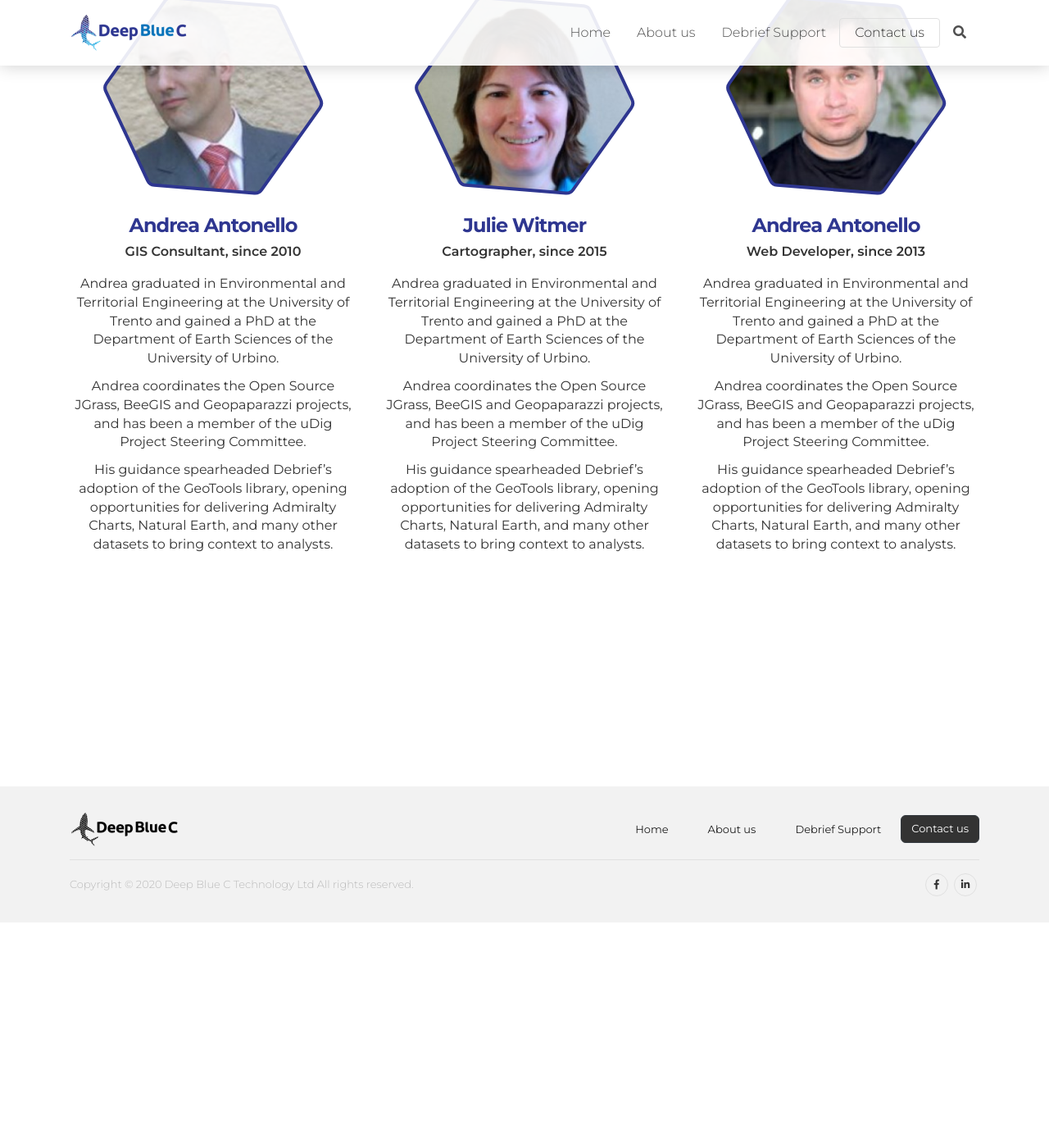
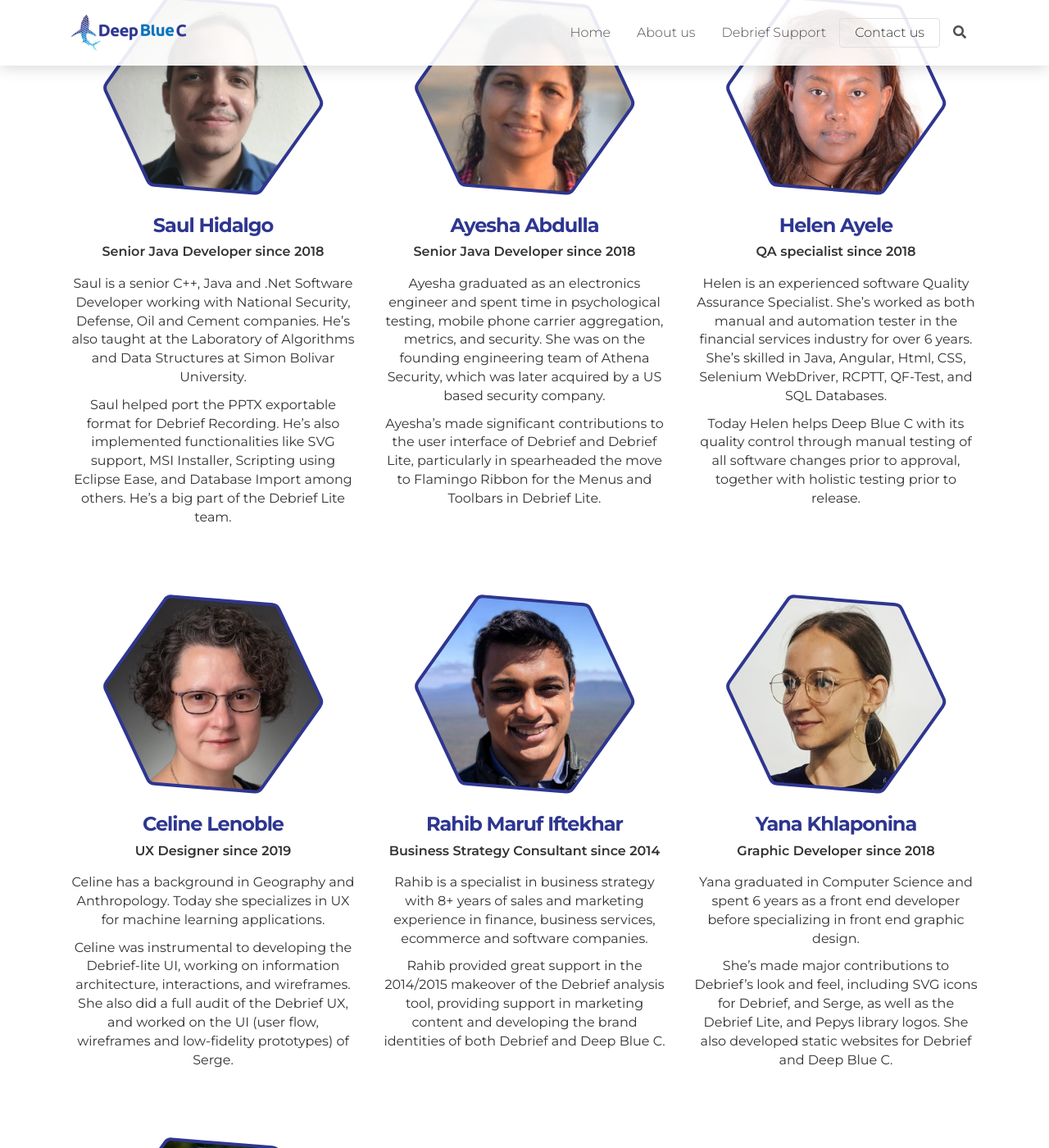
Before and after one commit to DeepBlueCLtd/DeepBlueCLtd.github.io, a Jekyll site: the page built from about-us.html, in a window 1280 px wide and 1400 px high, scrolled down 10394 px. Shown: the whole window at 82% size. Built offline with Jekyll 4.4.1, drawn with Linux system fonts in a browser that asks for light colours; nearby versions of some CDN libraries; before the commit the page ends 11519 px from its top, so only the background shows below that; some of the changed text lies outside the part shown.

Commit message:
Added team member bios

```diff
--- a/_data/team.yml
+++ b/_data/team.yml
@@ -12,39 +12,91 @@
       - paragraph: 'Since then he has worked on surface and submarine command systems, oceanographic support systems, and developed a range of tools related to the development, management and analysis of maritime exercises using both web and desktop technologies.  He also spent 10 years at the pointy end of the Royal Navy’s Fleet Lessons Management System (FLMS) from it’s inception in 2003 to porting the data to the UK’s defence-wide solution in 2013. Along the way he gave knowledge management and business process support to the rolling uniformed lessons management team, participating in (and presenting to) several international conferences.'
       - paragraph: 'Ian created Deep Blue C Technology Ltd (formerly known as PlanetMayo Ltd) in 2000 to allow him to undertake larger challenges, and solve interesting problems across a wider market using a rich network of trusted partners.'
     team:
-      - title: 'Andrea Antonello'
-        subtitle: 'GIS Consultant, since 2010'
-        image: ../assets/images/andrea_antonello.png
-        image_id: team-andrea-antonello
+      - title: 'Saul Hidalgo'
+        subtitle: 'Senior Java Developer since 2018'
+        image: ../assets/images/saul_hidalgo.jpg
+        image_id: team-saul-hidalgo
+        image_x: '-20'
+        image_y: '-10'
+        image_width: '300'
+        image_height: '300'
+        text:
+          - paragraph: 'Saul is a senior C++, Java and .Net Software Developer working with National Security, Defense, Oil and Cement companies. He’s also taught at the Laboratory of Algorithms and Data Structures at Simon Bolivar University.'
+          - paragraph: 'Saul helped port the PPTX exportable format for Debrief Recording. He’s also implemented functionalities like SVG support, MSI Installer, Scripting using Eclipse Ease, and Database Import among others. He’s a big part of the Debrief Lite team.'
+
+      - title: 'Ayesha Abdulla'
+        subtitle: 'Senior Java Developer since 2018'
+        image: ../assets/images/ayesha_abdulla.jpg
+        image_id: team-ayesha-abdulla
+        image_x: '-415'
+        image_y: '-235'
+        image_width: '1200'
+        image_height: '750'
+        text:
+          - paragraph: 'Ayesha graduated as an electronics engineer and spent time in psychological testing, mobile phone carrier aggregation, metrics, and security. She was on the founding engineering team of Athena Security, which was later acquired by a US based security company.'
+          - paragraph: 'Ayesha’s made significant contributions to the user interface of Debrief and Debrief Lite, particularly in spearheaded the move to Flamingo Ribbon for the Menus and Toolbars in Debrief Lite.'
+
+      - title: 'Helen Ayele'
+        subtitle: 'QA specialist since 2018'
+        image: ../assets/images/helen_ayele.png
+        image_id: team-helen-ayele
+        image_x: '-10'
+        image_y: '5'
+        image_width: '290'
+        image_height: '290'
+        text:
+          - paragraph: 'Helen is an experienced software Quality Assurance Specialist. She’s worked as both manual and automation tester in the financial services industry for over 6 years. She’s skilled in Java, Angular, Html, CSS, Selenium WebDriver, RCPTT, QF-Test, and SQL Databases.'
+          - paragraph: 'Today Helen helps Deep Blue C with its quality control through manual testing of all software changes prior to approval, together with holistic testing prior to release.'
+
+      - title: 'Celine Lenoble'
+        subtitle: 'UX Designer since 2019'
+        image: ../assets/images/celine_lenoble.jpg
+        image_id: team-celine-lenoble
         image_x: '0'
         image_y: '-5'
+        image_width: '265'
+        image_height: '265'
+        text:
+          - paragraph: 'Celine has a background in Geography and Anthropology. Today she specializes in UX for machine learning applications.'
+          - paragraph: 'Celine was instrumental to developing the Debrief-lite UI, working on information architecture, interactions, and wireframes. She also did a full audit of the Debrief UX, and worked on the UI (user flow, wireframes and low-fidelity prototypes) of Serge.'
+
+
+      - title: 'Rahib Maruf Iftekhar'
+        subtitle: 'Business Strategy Consultant since 2014 '
+        image: ../assets/images/rahib_maruf_iftekhar.jpg
+        image_id: team-rahib-maruf-iftekhar
+        image_x: '-37'
+        image_y: '-22'
+        image_width: '360'
+        image_height: '360'
+        text:
+          - paragraph: 'Rahib is a specialist in business strategy with 8+ years of sales and marketing experience in finance, business services, ecommerce and software companies. '
+          - paragraph: 'Rahib provided great support in the 2014/2015 makeover of the Debrief analysis tool, providing support in marketing content and developing the brand identities of both Debrief and Deep Blue C.'
+
+
+
+
+      - title: 'Yana Khlaponina'
+        subtitle: 'Graphic Developer since 2018'
+        image: ../assets/images/yana_khlaponina.jpg
+        image_id: team-yana-khlaponina
+        image_x: '-245'
+        image_y: '-165'
+        image_width: '680'
+        image_height: '680'
+        text:
+          - paragraph: 'Yana graduated in Computer Science and spent 6 years as a front end developer before specializing in front end graphic design. '
+          - paragraph: 'She’s made major contributions to Debrief’s look and feel, including SVG icons for Debrief, and Serge, as well as the Debrief Lite, and Pepys library logos. She also developed static websites for Debrief and Deep Blue C. '
+
+      - title: 'Dr. Robin Wilson'
+        subtitle: 'Senior Python developer since 2020 '
+        image: ../assets/images/robin_wilson.png
+        image_id: team-robin-wilson
+        image_x: '2'
+        image_y: '0'
         image_width: '270'
         image_height: '270'
         text:
-          - paragraph: 'Andrea graduated in Environmental and Territorial Engineering at the University of Trento and gained a PhD at the Department of Earth Sciences of the University of Urbino.'
-          - paragraph: 'Andrea coordinates the Open Source JGrass, BeeGIS and Geopaparazzi projects, and has been a member of the uDig Project Steering Committee.'
-          - paragraph: 'His guidance spearheaded Debrief’s adoption of the GeoTools library, opening opportunities for delivering Admiralty Charts, Natural Earth, and many other datasets to bring context to analysts.'
-      - title: 'Julie Witmer'
-        subtitle: 'Cartographer, since 2015'
-        image: ../assets/images/julie_witmer.png
-        image_id: team-julie_witmer
-        image_x: '-10'
-        image_y: '-10'
-        image_width: '275'
-        image_height: '275'
-        text:
-          - paragraph: 'Andrea graduated in Environmental and Territorial Engineering at the University of Trento and gained a PhD at the Department of Earth Sciences of the University of Urbino.'
-          - paragraph: 'Andrea coordinates the Open Source JGrass, BeeGIS and Geopaparazzi projects, and has been a member of the uDig Project Steering Committee.'
-          - paragraph: 'His guidance spearheaded Debrief’s adoption of the GeoTools library, opening opportunities for delivering Admiralty Charts, Natural Earth, and many other datasets to bring context to analysts.'
-      - title: 'Andrea Antonello'
-        subtitle: 'Web Developer, since 2013'
-        image: ../assets/images/andrea_antonello_2.png
-        image_id: team-andrea-antonello-2
-        image_x: '0'
-        image_y: '-15'
-        image_width: '270'
-        image_height: '270'
-        text:
-          - paragraph: 'Andrea graduated in Environmental and Territorial Engineering at the University of Trento and gained a PhD at the Department of Earth Sciences of the University of Urbino.'
-          - paragraph: 'Andrea coordinates the Open Source JGrass, BeeGIS and Geopaparazzi projects, and has been a member of the uDig Project Steering Committee.'
-          - paragraph: 'His guidance spearheaded Debrief’s adoption of the GeoTools library, opening opportunities for delivering Admiralty Charts, Natural Earth, and many other datasets to bring context to analysts.'
+          - paragraph: 'Robin holds a PhD in Atmospheric Remote Sensing. He has a fellowship at the Software Sustainability Institute. '
+          - paragraph: 'Robin is a major programmer on the Pepys project. His specialties are processing geographical data, and Python for data heavy applications. '
+          - paragraph: 'Robin led a UN science team during the 2015 Nepal earthquake and won the Global Mobile Awards in 2016. He’s also an expert at satellite image atmospheric correction. '
```
Also changed, not shown: assets/images/andrea_antonello.png (deleted), assets/images/andrea_antonello_2.png (deleted), assets/images/ayesha_abdulla.jpg (added), assets/images/celine_lenoble.jpg (added), assets/images/debrief-logo.png (added), assets/images/debrief-logo@2x.png (added), assets/images/helen_ayele.png (added), assets/images/julie_witmer.png (deleted), assets/images/rahib_maruf_iftekhar.jpg (added), assets/images/robin_wilson.png (added), assets/images/saul_hidalgo.jpg (added), assets/images/yana_khlaponina.jpg (added).
